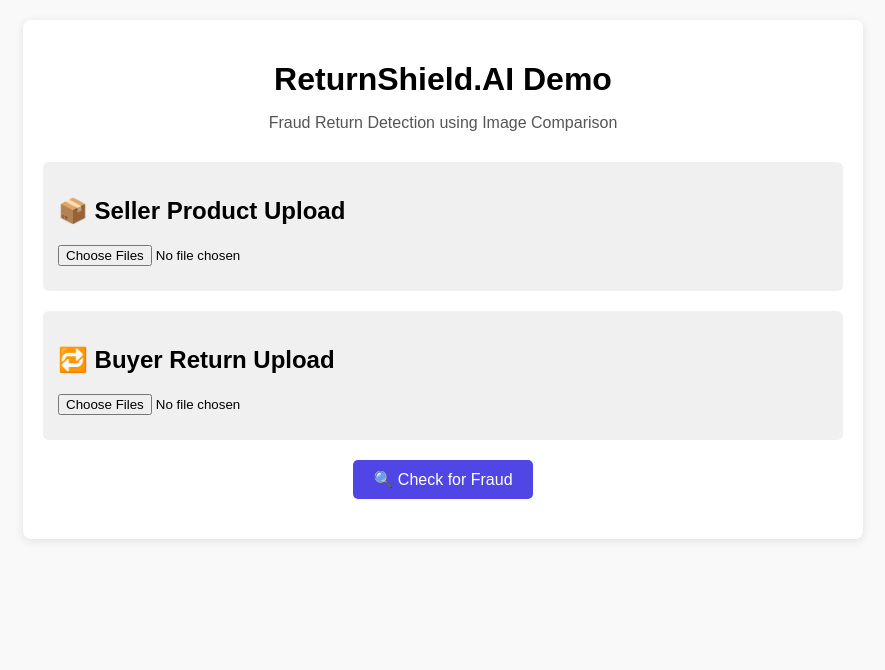
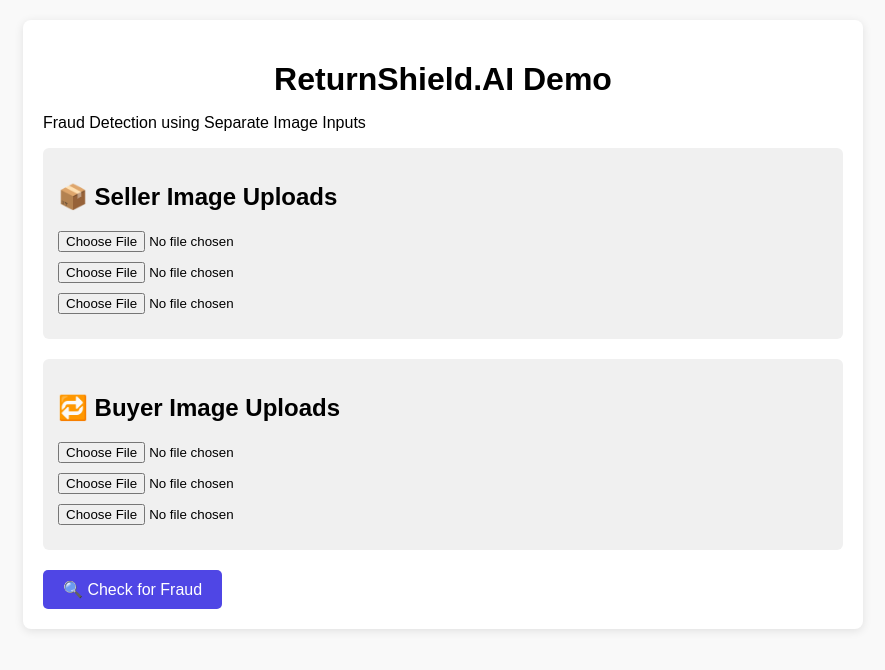
Before and after one commit to Priyanshigangrade/returnshield-demo, a React (Vite) app: page / in a window 1280 px wide. Shown: the top 670 px of the page, without its empty margins (197-1082 px from the left). Built offline with nearby package versions, Linux system fonts and the light colour scheme.

Commit message:
🔥 Final working version with separate seller/buyer inputs

```diff
--- a/ReturnShieldDemo.jsx
+++ b/ReturnShieldDemo.jsx
@@ -1,59 +1,98 @@
 import React, { useState } from 'react';
 
 export default function ReturnShieldDemo() {
-  const [sellerImages, setSellerImages] = useState([]);
-  const [buyerImages, setBuyerImages] = useState([]);
+  const [sellerImages, setSellerImages] = useState([null, null, null]);
+  const [buyerImages, setBuyerImages] = useState([null, null, null]);
   const [result, setResult] = useState(null);
 
-  const handleImageUpload = (e, isSeller) => {
-    const files = Array.from(e.target.files).slice(0, 3);
-    const imageUrls = files.map(file => URL.createObjectURL(file));
-    isSeller ? setSellerImages(imageUrls) : setBuyerImages(imageUrls);
+  const handleImageChange = (e, index, side) => {
+    const file = e.target.files[0];
+    const imageUrl = file ? URL.createObjectURL(file) : null;
+
+    const newImages = side === 'seller' ? [...sellerImages] : [...buyerImages];
+    newImages[index] = { file, url: imageUrl };
+
+    if (side === 'seller') {
+      setSellerImages(newImages);
+    } else {
+      setBuyerImages(newImages);
+    }
+
+    setResult(null); // reset result on image change
   };
 
   const checkFraud = () => {
-    if (sellerImages.length === 3 && buyerImages.length === 3) {
-      const match = Math.random() > 0.4;
-      const score = match ? Math.floor(Math.random() * 15 + 85) : Math.floor(Math.random() * 30 + 40);
-      setResult({ match, score });
-    } else {
-      alert("Upload 3 images from both Seller and Buyer side.");
+    if (result) return; // don't change result again
+
+    const allSellerUploaded = sellerImages.every(img => img && img.file);
+    const allBuyerUploaded = buyerImages.every(img => img && img.file);
+
+    if (!allSellerUploaded || !allBuyerUploaded) {
+      alert("Please upload all 3 images from Seller and Buyer.");
+      return;
     }
+
+    let isMatch = true;
+    for (let i = 0; i < 3; i++) {
+      if (sellerImages[i].file.name !== buyerImages[i].file.name) {
+        isMatch = false;
+        break;
+      }
+    }
+
+    setResult({
+      match: isMatch,
+      score: isMatch ? 98 : 51
+    });
   };
 
   return (
-    <div className="container">
+    <div className="container" style={{ padding: '20px', fontFamily: 'Arial' }}>
       <h1>ReturnShield.AI Demo</h1>
-      <p className="subtitle">Fraud Return Detection using Image Comparison</p>
+      <p>Fraud Detection using Separate Image Inputs</p>
 
       <div className="card">
-        <h2>📦 Seller Product Upload</h2>
-        <input type="file" accept="image/*" multiple onChange={(e) => handleImageUpload(e, true)} />
-        <div className="image-row">
-          {sellerImages.map((img, i) => (
-            <img key={i} src={img} alt={`Seller ${i}`} />
-          ))}
-        </div>
+        <h2>📦 Seller Image Uploads</h2>
+        {[0, 1, 2].map(index => (
+          <div key={index} style={{ marginBottom: '10px' }}>
+            <input
+              type="file"
+              accept="image/*"
+              onChange={(e) => handleImageChange(e, index, 'seller')}
+            />
+            {sellerImages[index]?.url && (
+              <img src={sellerImages[index].url} alt={`Seller ${index}`} width="100" />
+            )}
+          </div>
+        ))}
       </div>
 
       <div className="card">
-        <h2>🔁 Buyer Return Upload</h2>
-        <input type="file" accept="image/*" multiple onChange={(e) => handleImageUpload(e, false)} />
-        <div className="image-row">
-          {buyerImages.map((img, i) => (
-            <img key={i} src={img} alt={`Buyer ${i}`} />
-          ))}
-        </div>
+        <h2>🔁 Buyer Image Uploads</h2>
+        {[0, 1, 2].map(index => (
+          <div key={index} style={{ marginBottom: '10px' }}>
+            <input
+              type="file"
+              accept="image/*"
+              onChange={(e) => handleImageChange(e, index, 'buyer')}
+            />
+            {buyerImages[index]?.url && (
+              <img src={buyerImages[index].url} alt={`Buyer ${index}`} width="100" />
+            )}
+          </div>
+        ))}
       </div>
 
-      <div className="center">
-        <button onClick={checkFraud}>🔍 Check for Fraud</button>
+      <div style={{ marginTop: '20px' }}>
+        <button onClick={checkFraud} style={{ padding: '10px 20px', fontSize: '16px' }}>
+          🔍 Check for Fraud
+        </button>
       </div>
 
       {result && (
-        <div className="card">
-          <h2>🧠 AI Verdict</h2>
-          <p>Match Status: {result.match ? "✅ Match (Genuine Return)" : "❌ Mismatch (Possible Fraud)"}</p>
+        <div className="card" style={{ marginTop: '20px' }}>
+          <h2>🧠 AI Result</h2>
+          <p>Match Status: {result.match ? '✅ Match (Genuine)' : '❌ Mismatch (Possible Fraud)'}</p>
           <p>Fraud Score: {result.score}%</p>
         </div>
       )}
```
